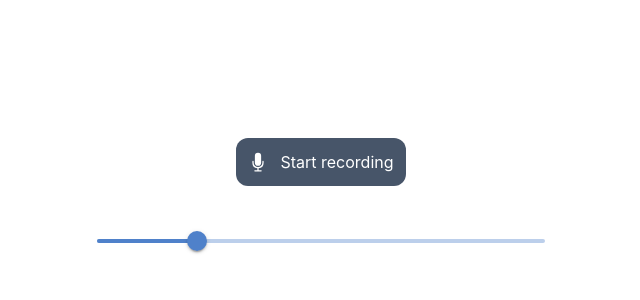
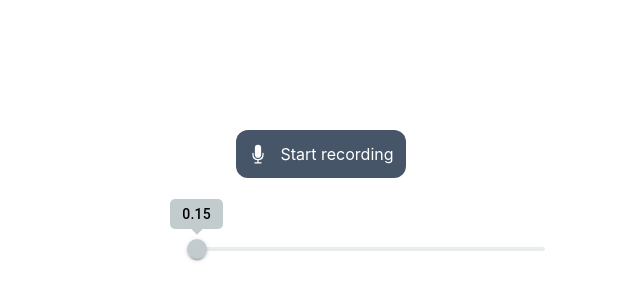
Before and after one commit to Shaky-Sahil/Delayed-Auditory-Feedback, a React (Create React App) app: page / in a window 1280 px wide. Shown: the part 196-496 px from the top of the page, without its empty margins (319-959 px from the left). Built offline with nearby package versions, Linux system fonts and the light colour scheme; no server answers.

Commit message:
styling test6

```diff
--- a/src/components/Daf.js
+++ b/src/components/Daf.js
@@ -72,13 +72,16 @@ const Daf = () => {
     }
   };
 
+
+
+
   return (
     <>
     <div className='text-white flex justify-center items-center w-full h-screen text-center'>
 
       <div className='w-full'>
 
-        <div className='flex pb-6 items-center justify-center'>
+        <div className='flex pb-4 items-center justify-center'>
 
           <button className=' flex' onClick={()=>{
           if(micPermission){
@@ -98,6 +101,7 @@ const Daf = () => {
 
         </div>
             <div className='w-[35%] m-auto'>
+              <p className='flex p-0 m-0'>Delay:</p>
           <Slider
           className='custom-slider'
           color='sprimary'
@@ -106,24 +110,24 @@ const Daf = () => {
           step={0.01}
           value={delay}
           onChange={handleDelayChange}
-          valueLabelDisplay="auto"
+          valueLabelDisplay="on"
           sx={{
             '& .MuiSlider-thumb': {
               borderRadius: '20px',
               height:'20px',
             },
             '& span': {
-              background:"#4f81ca",
+              background:"#c2cccf",
               border:"none",
             },
             '& .MuiSlider-valueLabel': {
-              backgroundColor: '#4f81ca',
+              color:"black",
               borderRadius: '5px',
               border: 'none',
               height: '30px',
             },
             '& .MuiSlider-track': {
-              backgroundColor: '#4f81ca',
+              backgroundColor: 'white',
               borderRadius: '4px',
             }
           }}
```
